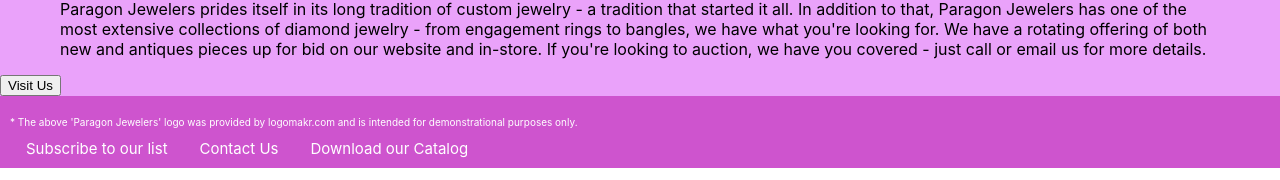
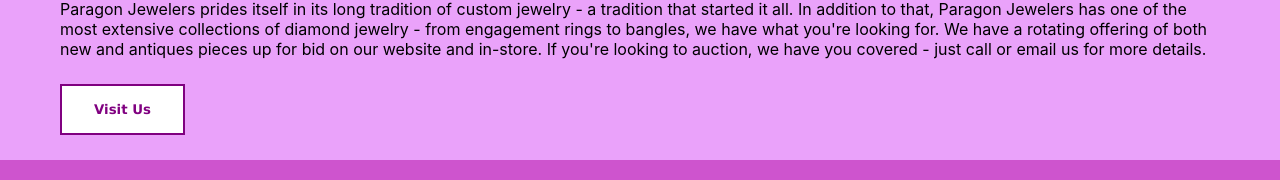
Before and after one commit to NaumanSir/paragon_jewelers, a React (Create React App) app: page /about in a window 1280 px wide. Shown: the part 983-1163 px from the top of the page. Built offline with nearby package versions, Linux system fonts and the light colour scheme.

Commit message:
cant get Visit Us button to return Visit component in its place - need to figure this out

```diff
--- a/src/components/About.css
+++ b/src/components/About.css
@@ -23,3 +23,18 @@
 .about_section p {
     margin: 0px 60px 15px 60px;
 }
+
+.about_section button {
+    background-color: white;
+    border: 2px solid purple;
+    color: purple;
+    font-family: Lucida Sans;
+    font-weight: bolder;
+    padding: 16px 32px;
+    margin: 10px 0px 25px 60px;
+}
+
+.about_section button:hover {
+    background-color: purple;
+    color: white;
+}
--- a/src/components/About.js
+++ b/src/components/About.js
@@ -1,11 +1,20 @@
 import React from "react"
 import "./About.css"
+import Visit from "./Visit"
 
 class About extends React.Component {
-    // constructor() {
-    //     super()
-    //     this.state = {}
-    // }
+    constructor() {
+        super()
+        this.state = {
+            render: ''
+        }
+        this.handleClick = this.handleClick.bind(this)
+    }
+
+    handleClick() {
+        this.setState({ render: <Visit /> })
+    }
+
     render() {
         return (
             <div className="about_section">
@@ -16,7 +25,7 @@
                 <p>Jewelry diamond ring necklace bracelet store paragon pearls gold diamond platinum. White gold silver carat princess round cushion oval emerald hope diamond. Asscher heart radiant marquise baguette tapered trillion. Garnet birthstones amethyst aquamarine diamond emerald pearl alexandrite. Ruby  peridot sapphire opal tourmaline topaz citrine tanzanite zircon turquoise. Accent assay center Golconda peacock anklet bezel blemish chain pure. Radiant watch wind clarity Belgium earring. Eternity filigree setting shock resistance gem finish locket. Carat princess round cushion oval emerald hope diamond asscher heart radiant.</p>
                 <h2>What we offer</h2>
                 <p>Paragon Jewelers prides itself in its long tradition of custom jewelry - a tradition that started it all. In addition to that, Paragon Jewelers has one of the most extensive collections of diamond jewelry - from engagement rings to bangles, we have what you're looking for. We have a rotating offering of both new and antiques pieces up for bid on our website and in-store. If you're looking to auction, we have you covered - just call or email us for more details.</p>
-                <button>Visit Us</button>
+                <button onClick={this.handleClick}>Visit Us</button>
             </div>
         )
     }
--- /dev/null
+++ b/src/components/Visit.js
@@ -0,0 +1,17 @@
+import React from "react"
+
+class Visit extends React.Component {
+    // constructor() {
+    //     super()
+    //     this.state = {}
+    // }
+    render() {
+        return (
+            <div>
+                <h1>Visit Us</h1>
+            </div>
+        )
+    }
+}
+
+export default Visit
```
